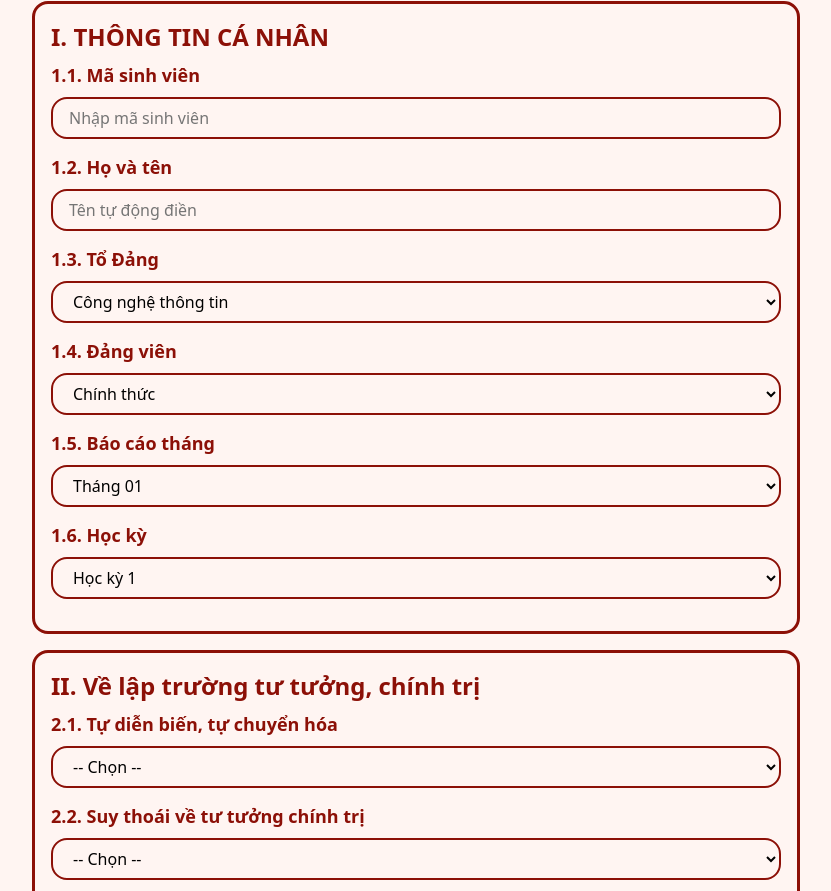
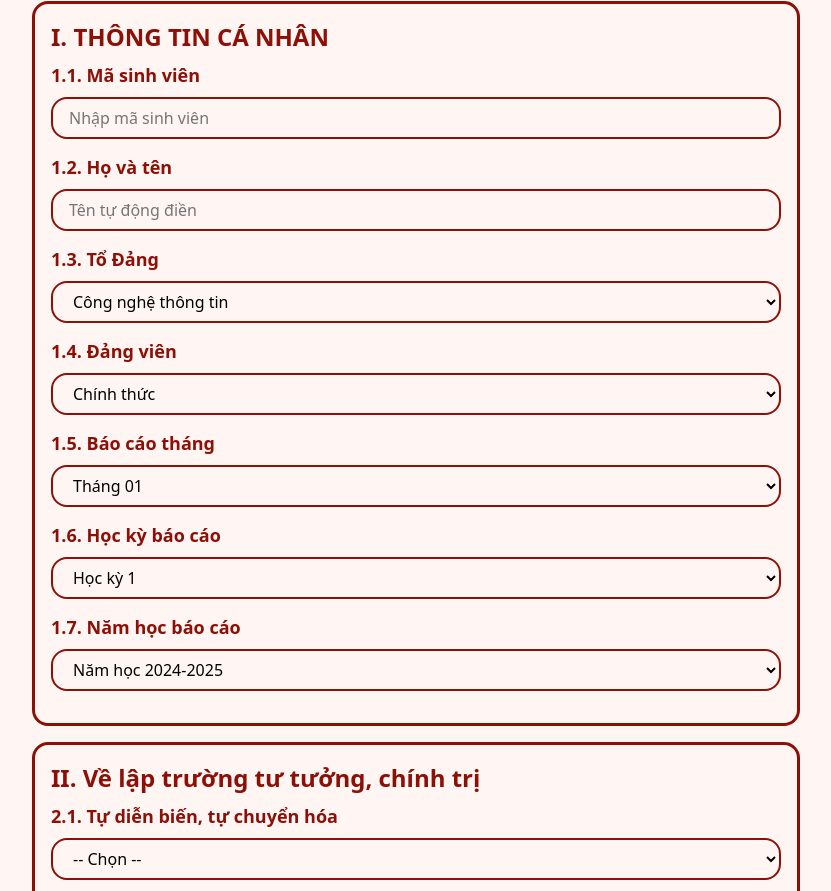
Before and after one commit to thanhduy623/cbsvkt2-portal, a plain HTML site: page view/bao-cao-nhap.html in a window 1280 px wide. Shown: the part 333-1224 px from the top of the page, without its empty margins (224-1055 px from the left). Drawn offline with nearby package versions, Linux system fonts and the light colour scheme; no server answers.

Commit message:
them nam hoc vao bao cao

```diff
--- a/view/bao-cao-nhap.html
+++ b/view/bao-cao-nhap.html
@@ -68,10 +68,16 @@
                                         <option value="Tháng 12">Tháng 12</option>
                                 </select>
 
-                                <h2 for="hocKy">1.6. Học kỳ</h2>
+                                <h2 for="hocKy">1.6. Học kỳ báo cáo</h2>
                                 <select id="hocKy" name="hocKy" required>
                                         <option value="Học kỳ 1" selected>Học kỳ 1</option>
                                         <option value="Học kỳ 2">Học kỳ 2</option>
+                                </select>
+
+                                <h2 for="namHoc">1.7. Năm học báo cáo</h2>
+                                <select id="hocKy" name="hocKy" required>
+                                        <option value="Năm học 2024-2025" selected>Năm học 2024-2025</option>
+                                        <option value="Năm học 2025-2026">Năm học 2025-2026</option>
                                 </select>
                         </section>
 
```
